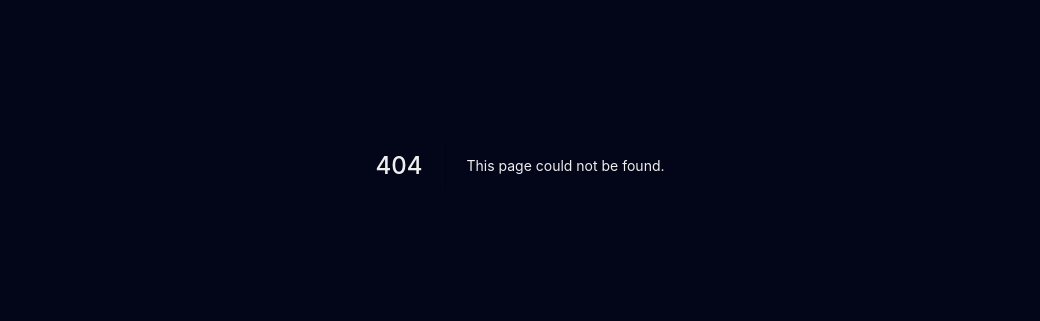
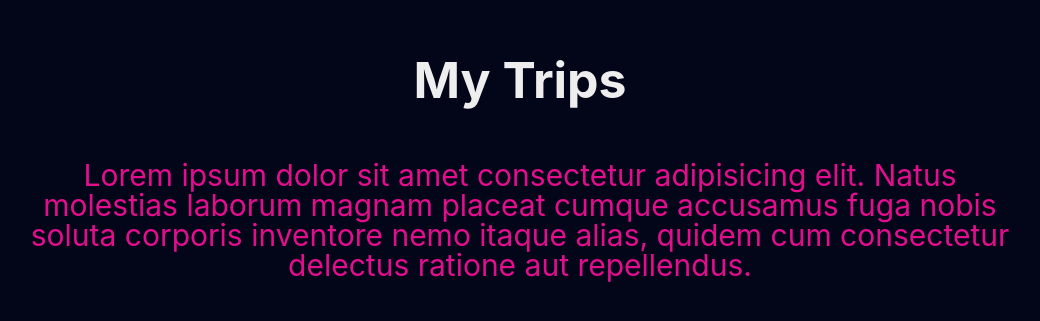
Before and after one commit to thiagonmiziara/my-trips, a Next.js app: page /about in a window 1280 px wide. Before the commit this address had no page. Shown: the part 235-556 px from the top of the page, without its empty margins (120-1160 px from the left). Built offline with nearby package versions, Linux system fonts and the light colour scheme.

Commit message:
create page About and component AboutTemplate

```diff
--- /dev/null
+++ b/src/Templates/About/index.tsx
@@ -0,0 +1,27 @@
+import { CloseOutline } from '@styled-icons/evaicons-outline/CloseOutline'
+import LinkWrapper from 'components/LinkWrapper'
+
+import * as S from './styles'
+
+const AboutTemplate = () => {
+  return (
+    <S.Content>
+      <LinkWrapper href="/">
+        <CloseOutline size={32} aria-label="Close" />
+      </LinkWrapper>
+
+      <S.Heading>My Trips</S.Heading>
+
+      <S.Body>
+        <p>
+          Lorem ipsum dolor sit amet consectetur adipisicing elit. Natus
+          molestias laborum magnam placeat cumque accusamus fuga nobis soluta
+          corporis inventore nemo itaque alias, quidem cum consectetur delectus
+          ratione aut repellendus.
+        </p>
+      </S.Body>
+    </S.Content>
+  )
+}
+
+export default AboutTemplate
--- /dev/null
+++ b/src/Templates/About/styles.ts
@@ -0,0 +1,24 @@
+import styled from 'styled-components'
+
+export const Content = styled.section`
+  max-width: var(--container);
+  margin: auto;
+  height: 100vh;
+  display: flex;
+  flex-direction: column;
+  justify-content: center;
+  align-items: center;
+  text-align: center;
+`
+
+export const Heading = styled.h1`
+  font-size: var(--large);
+  margin-bottom: var(--large);
+`
+export const Body = styled.div`
+  p {
+    font-size: var(--medium);
+    line-height: var(--medium);
+    color: var(--highlight);
+  }
+`
--- /dev/null
+++ b/src/pages/about.tsx
@@ -0,0 +1,7 @@
+import AboutTemplate from 'Templates/About'
+
+const About = () => {
+  return <AboutTemplate />
+}
+
+export default About
```
Also changed, not shown: src/pages/index.tsx (+10 -1 lines).
